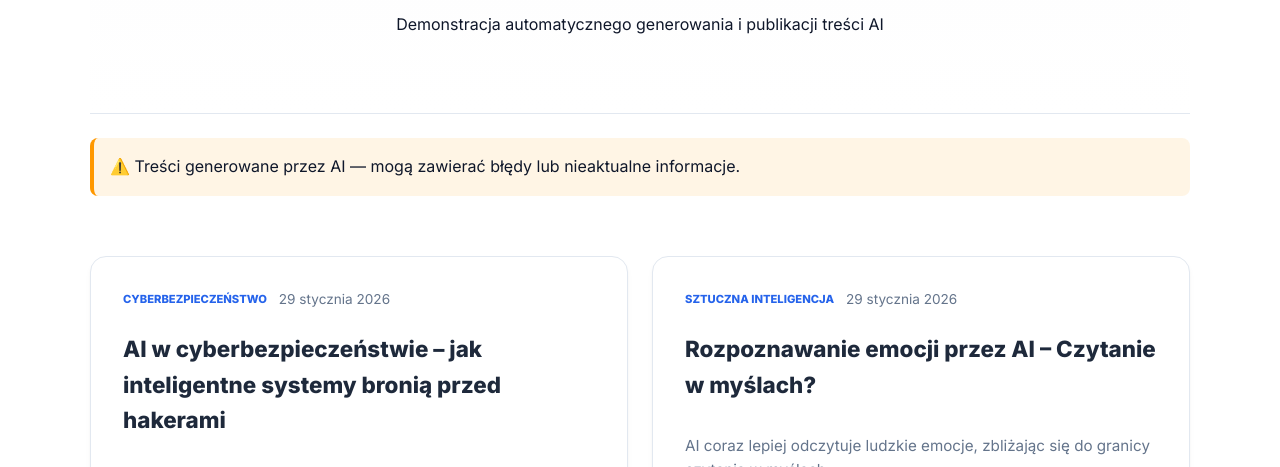
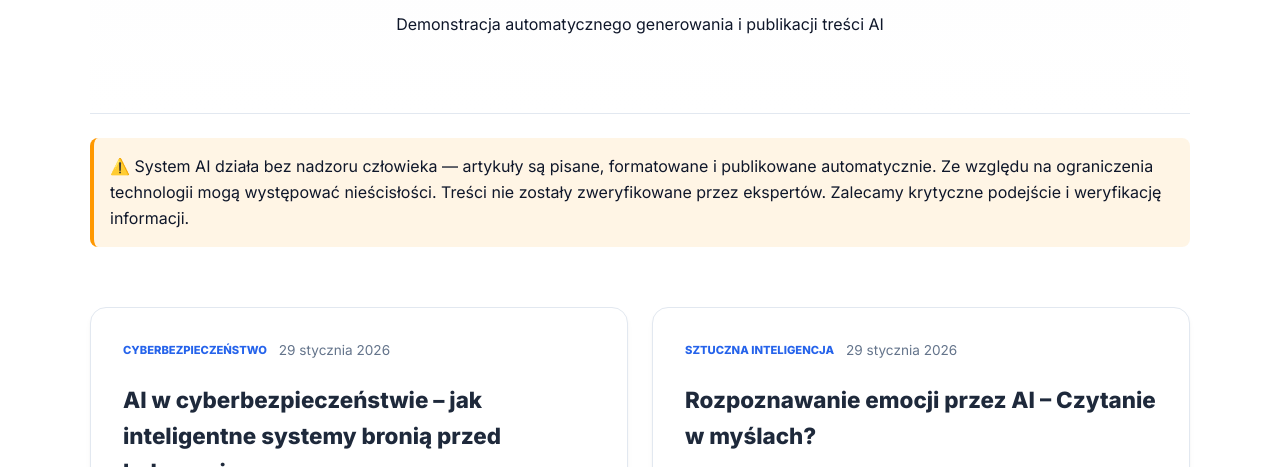
Before and after one commit to jmaszybr/ai-blog, a plain HTML site: page index.html in a window 1280 px wide. Shown: the part 318-785 px from the top of the page. Drawn offline with Linux system fonts and the light colour scheme.

Commit message:
Update index.html

```diff
--- a/index.html
+++ b/index.html
@@ -33,7 +33,9 @@
 
     <!-- krótki warning -->
     <div class="ai-warning">
-      ⚠️ Treści generowane przez AI — mogą zawierać błędy lub nieaktualne informacje.
+      ⚠️ System AI działa bez nadzoru człowieka — artykuły są pisane, formatowane i publikowane automatycznie.
+      Ze względu na ograniczenia technologii mogą występować nieścisłości. Treści nie zostały zweryfikowane przez ekspertów.
+  Zalecamy krytyczne podejście i weryfikację informacji.
     </div>
 
     <div id="posts" class="grid">
```
